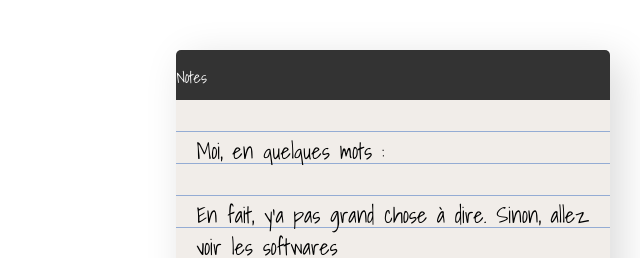
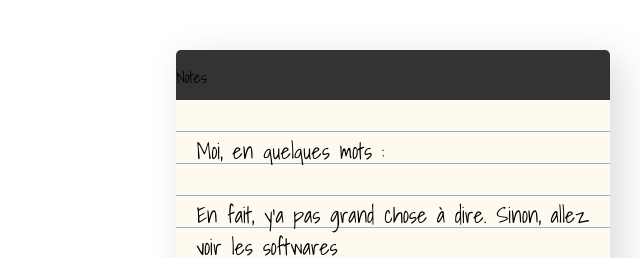
Before and after one commit to EvrestRGB/EvrestRGB.github.io, a website: page index.html in a window 1280 px wide. Shown: the top 258 px of the page, 640-1280 px from the left. Drawn offline with nearby package versions, Linux system fonts and the light colour scheme.

Commit message:
Update index.html

```diff
--- a/index.html
+++ b/index.html
@@ -47,7 +47,7 @@
             height: 100%;
             min-height: 60vh;
             padding: 35px 20px;
-            background: repeating-linear-gradient(#F1EDE9, #F1EDE9 31px, #94ACD4 31px, #94ACD4 32px);
+            background: repeating-linear-gradient(#FFFAF0, #FFFAF0 31px, #94ACD4 31px, #94ACD4 32px);
             font-family: "Shadows Into Light", cursive;
             line-height: 32px;
             outline: 0;
@@ -62,7 +62,7 @@
     </script>
 
     <div class="notepad">
-        <div class="top" style="font-family: 'Shadows Into Light', cursive; color: #fff; align-content: normal;"><br><input type="hidden" id="Egg" value="https://gitlab.com/CosmosRGB">Notes</div>
+        <div class="top" style="font-family: 'Shadows Into Light', cursive; color: #FFFAF0#FFFAF0; align-content: normal;"><br><input type="hidden" id="Egg" value="https://gitlab.com/CosmosRGB">Notes</div>
         <div class="paper" contenteditable="false">
             Moi, en quelques mots : <br> <br>
             En fait, y'a pas grand chose à dire. Sinon, allez voir les softwares<br> <br>
```
